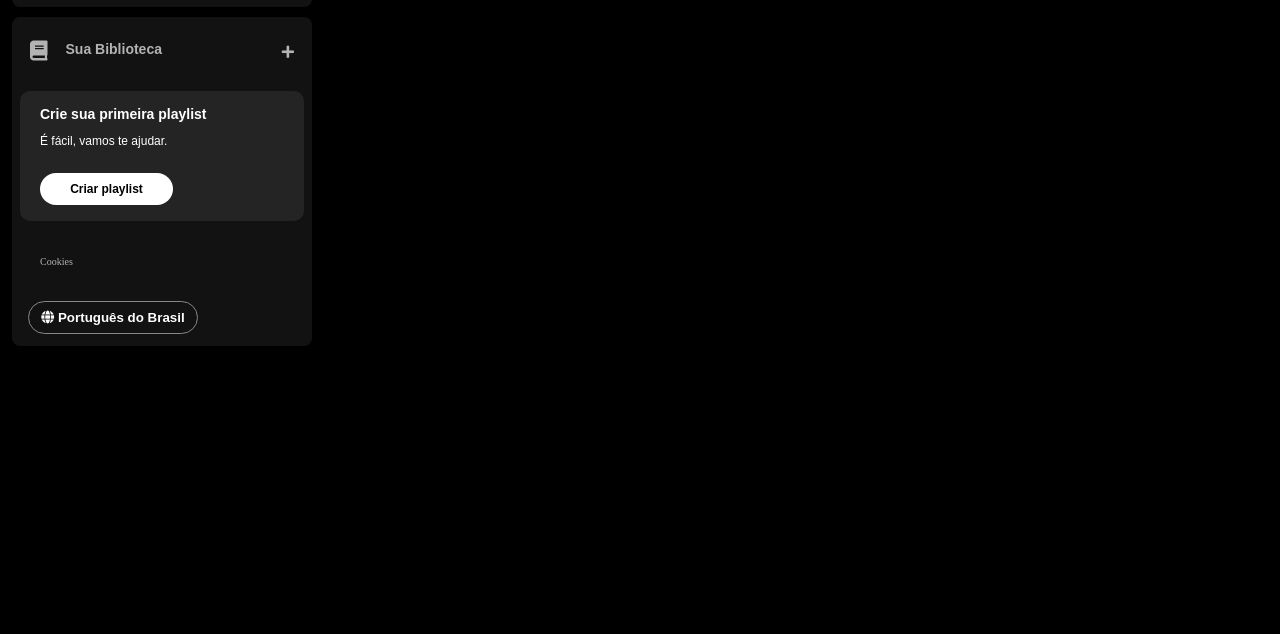
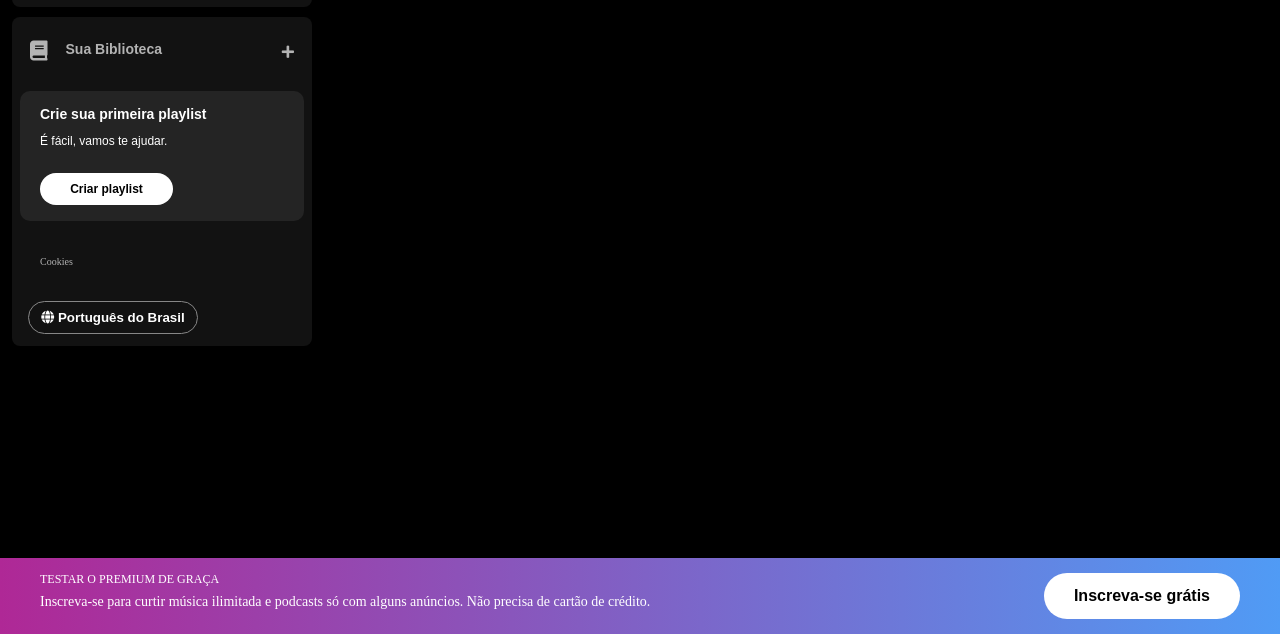
Before and after one commit to Robson-Teixeira/frontend-II-imersao, a plain HTML site: page src/index.html in a window 1280 px wide. Shown: the part 166-800 px from the top of the page. Drawn offline with Linux system fonts and the light colour scheme.

Commit message:
Aula 02: Desafio

```diff
--- a/src/css/style.css
+++ b/src/css/style.css
@@ -168,3 +168,44 @@ body {
     padding: 8px;
     border-radius: 20px;
 }
+
+.disclaimer-premium {
+    position: fixed;
+    bottom: 0;
+    left: 0;
+    right: 0;
+    background: linear-gradient(to right, #af2896, #509bf5);
+    padding: 15px 40px;
+    display: flex;
+    justify-content: space-between;
+}
+
+.disclaimer-premium .text {
+    flex-shrink: 0;
+}
+
+.disclaimer-premium .disclaimer-premium__title {
+    color: #ffffff;
+    text-transform: uppercase;
+    font-weight: 400;
+    font-size: 12px;
+    margin-bottom: 10px;
+}
+
+.disclaimer-premium .disclaimer-premium__subtitle {
+    color: #ffffff;
+    font-size: 14px;
+    font-weight: 500;
+}
+
+.disclaimer-premium button {
+    background-color: #ffffff;
+    color: #000000;
+    font-size: 16px;
+    font-weight: bold;
+    padding: 14px 30px;
+    border: 0px;
+    border-radius: 40px;
+    cursor: pointer;
+    flex-shrink: 0;
+  }
--- a/src/index.html
+++ b/src/index.html
@@ -68,6 +68,19 @@
             </div>
         </div>
     </div>
+
+    <footer class="disclaimer-premium">
+        <div class="text">
+            <p class="disclaimer-premium__title">Testar o Premium de graça</p>
+            <p class="disclaimer-premium__subtitle">
+                Inscreva-se para curtir música ilimitada e podcasts só com alguns anúncios.
+                Não precisa de cartão de crédito.
+            </p>
+        </div>
+        <div class="button">
+            <button type="button">Inscreva-se grátis</button>
+        </div>
+    </footer>
 </body>
 
 </html>
```
